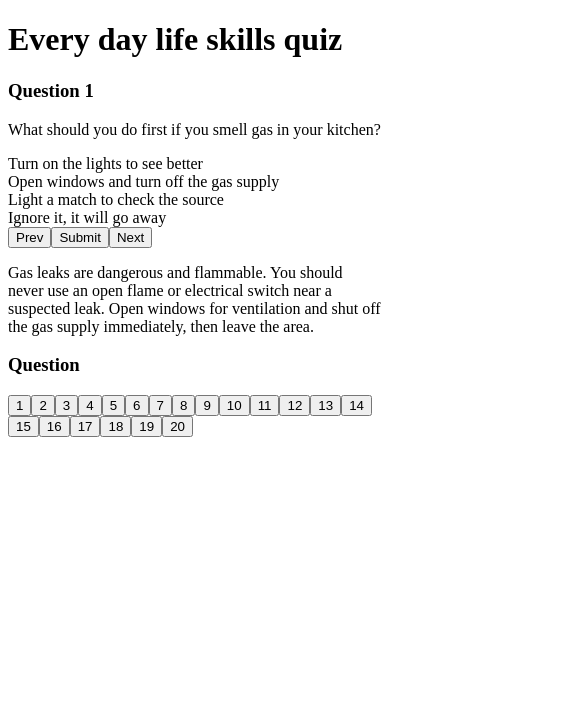
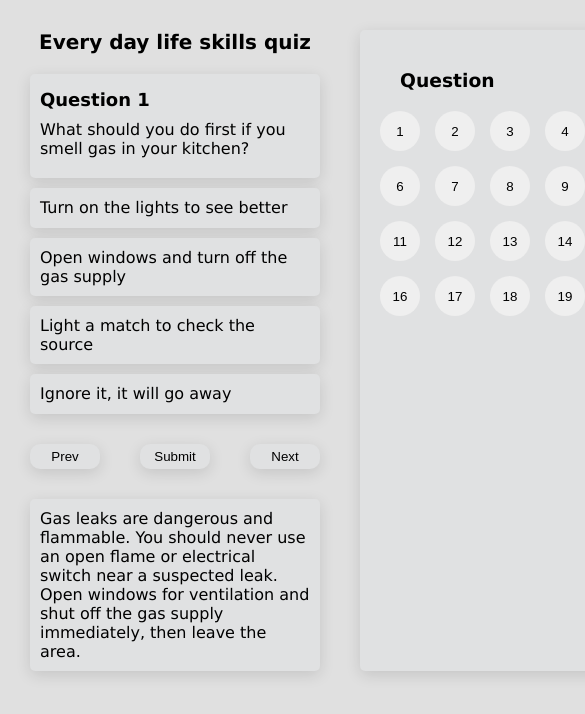
Before and after one commit to duku79edea/Quiz-app, a React (Vite) app: page / in a window 390 px wide. Shown: the top 714 px of the page, 585 px wide, since content can reach past the window. Built offline with nearby package versions, Linux system fonts and the light colour scheme.

Commit message:
Finish quiz interface styling with out responsiveness

```diff
--- a/src/App.css
+++ b/src/App.css
@@ -1,3 +1,88 @@
 *{
+    margin: 0;
+    padding: 0;
+    box-sizing: border-box;
+}
+body{
+    background-color: rgb(0, 0, 0, 0.12);
+}
+.quiz-interface{
+    display: flex;
+    font-family: 'Lucida Sans', 'Lucida Sans Regular', 'Lucida Grande', 'Lucida Sans Unicode', Geneva, Verdana, sans-serif;
+    padding: 30px;
+    gap: 40px;
+    max-width: 1500px;
+}
+header h1{
+    font-size: 20px;
+    text-align: center;
+    margin-bottom: 20px;
+}
+.qn-card{
+    background-color: rgb(224, 225, 226);
+    padding: 10px;
+    border-radius: 5px;
+    box-shadow: 0 4px 15px rgba(0, 0, 0, 0.12);
+}
+.qn-card h3{
+    font-size: 18px;
+    margin-top: 5px;
+    margin-bottom: 5px;
+}
+.qn-card p{
+    margin-top: 10px;
+    margin-bottom: 10px;
+}
+.options{
+    margin-bottom: 30px;
+}
+.options p{
+    margin-top: 10px;
+    border-radius: 5px;
+    padding: 10px;
+    min-height: 40px;
+    background-color: rgb(224, 225, 226);
+    box-shadow: 0 4px 15px rgba(0, 0, 0, 0.12);
 
 }
+.btn{
+    display: flex;
+    gap: 40px;
+    justify-content: center;
+    margin-bottom: 30px;
+}
+.btn button{
+    width: 70px;
+    height: 25px;
+    border: none;
+    box-shadow: 0 4px 15px rgba(0, 0, 0, 0.12);
+    background-color: rgb(224, 225, 226);
+    border-radius: 10px;
+}
+.explanation{
+    background-color: rgb(224, 225, 226);
+    padding: 10px;
+    border-radius: 5px;
+    box-shadow: 0 4px 15px rgba(0, 0, 0, 0.12);
+}
+.question-nav{
+    width: 450px;
+    box-shadow: 0 4px 15px rgba(0, 0, 0, 0.12);
+    background-color: rgb(224, 225, 226);
+    border-radius: 5px;
+    padding: 20px;
+}
+.question-nav h3{
+    margin: 20px;
+}
+.btn-nav{
+    display: grid;
+    grid-template-columns: repeat(5, 40px);
+    gap: 15px;
+}
+.btn-nav button{
+    border: none;
+    border-radius: 50%;
+    width: 40px;
+    height: 40px;
+}
--- a/src/App.jsx
+++ b/src/App.jsx
@@ -8,10 +8,12 @@ import './App.css'
 export default function App(){
   return (
     <div className="quiz-interface">
-      <Header />
-      <Question />
-      <Button />
-      <Explanation />
+      <div className="question-interface">
+        <Header />
+        <Question />
+        <Button />
+        <Explanation />
+      </div>
       <Navigation />
    </div>
    )
--- a/src/components/Button.jsx
+++ b/src/components/Button.jsx
@@ -1,6 +1,6 @@
 export default function Button(){
     return(
-        <div>
+        <div className="btn">
             <button>Prev</button>
             <button>Submit</button>
             <button>Next</button>
--- a/src/components/Explanation.jsx
+++ b/src/components/Explanation.jsx
@@ -2,7 +2,7 @@ import {quizData} from '../data/quizData'
 
 export default function Explanation(){
     return (
-        <div>
+        <div className='explanation'>
             <p>{quizData[0].explanation}</p>
         </div>
     )
--- a/src/components/Header.jsx
+++ b/src/components/Header.jsx
@@ -1,5 +1,7 @@
 export default function Header(){
     return (
-        <h1>Every day life skills quiz</h1>
+        <header>
+            <h1>Every day life skills quiz</h1>
+        </header>
     )
 }
--- a/src/components/Navigation.jsx
+++ b/src/components/Navigation.jsx
@@ -1,7 +1,8 @@
 export default function Navigation(){
     return (
-        <div>
+        <div className="question-nav">
             <h3>Question</h3>
+            <div className="btn-nav">
                 <button>1</button>
                 <button>2</button>
                 <button>3</button>
@@ -23,5 +24,6 @@ export default function Navigation(){
                 <button>19</button>
                 <button>20</button>
             </div>
+        </div>
     )
 }
--- a/src/components/Question.jsx
+++ b/src/components/Question.jsx
@@ -2,15 +2,15 @@ import {quizData} from '../data/quizData'
 
 export default function Question(){
     return (
-        <div>
-            <h3>Question 1</h3>
-            <p>{quizData[0].question}</p>
+        <div className='questions'>
+            <div className='qn-card'>
+                <h3>Question 1</h3>
+                <p>{quizData[0].question}</p>
+            </div>
             <div className='options'>
                 {quizData[0].options
                 .map((option, index) =>(
-                    <div className='Option' key={index}>
-                        <span className='option-text'>{option}</span>
-                    </div>
+                    <p className='option-text' key={index}>{option}</p>
                 ))
             }
             </div>
```
Lines whose indentation alone changed are shown as unchanged.
